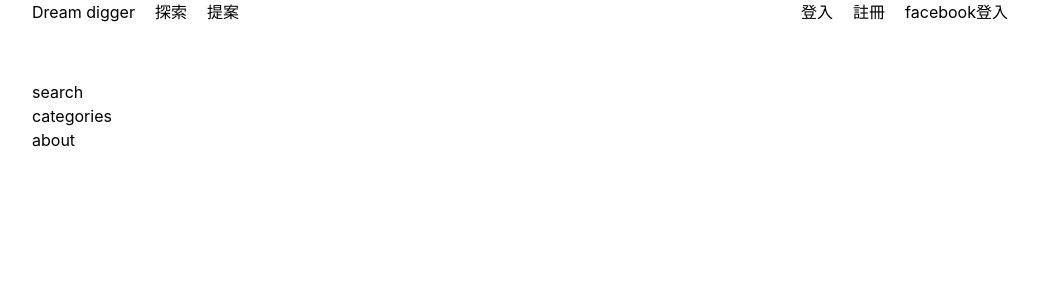
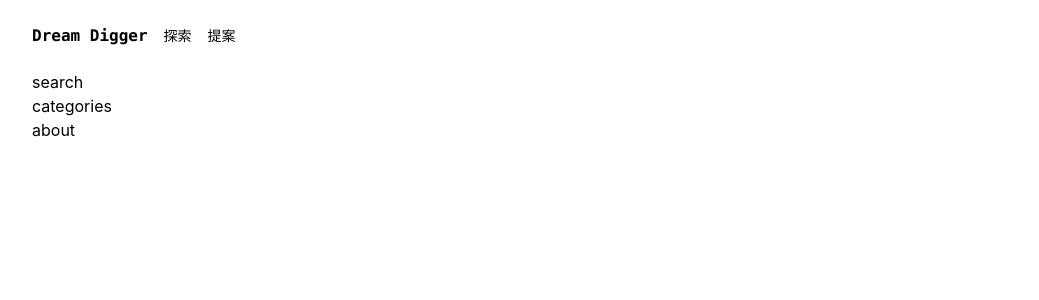
Before and after one commit to hryjosn/dream-digger, a Next.js app: page /categories in a window 1280 px wide. Shown: the top 300 px of the page, without its empty margins (108-1147 px from the left). Built offline with nearby package versions, Linux system fonts and the light colour scheme.

Commit message:
categories rewrite

```diff
--- a/src/containers/Categories/Categories.tsx
+++ b/src/containers/Categories/Categories.tsx
@@ -3,17 +3,16 @@ import React from 'react'
 const Categories = () => {
   return (
     <div className=''>
-      <header className='flex justify-evenly'>
-        <div className='flex w-[1000px] h-[80px]'>
-          <div className='flex w-1/2 justify-start space-x-5'>
-            <a href='' className=''>Dream digger</a>
-            <a href='' className=''>探索</a>
-            <a href='' className=''>提案</a>
+      <header className='flex justify-center'>
+        <div className='flex items-center w-[1000px] h-[70px] space-x-4'>
+          <div className=''>
+            <a href='' className='font-semibold font-mono'>Dream Digger</a>
           </div>
-          <div className='flex w-1/2 justify-end space-x-5 mr-6'>
-            <a href='' className=''>登入</a>
-            <a href='' className=''>註冊</a>
-            <a href='' className=''>facebook登入</a>
+          <div>
+            <a href='' className='text-[14px]'>探索</a>
+          </div>
+          <div>
+            < a href='' className='text-[14px]'>提案</a>
           </div>
         </div>
       </header>
```
